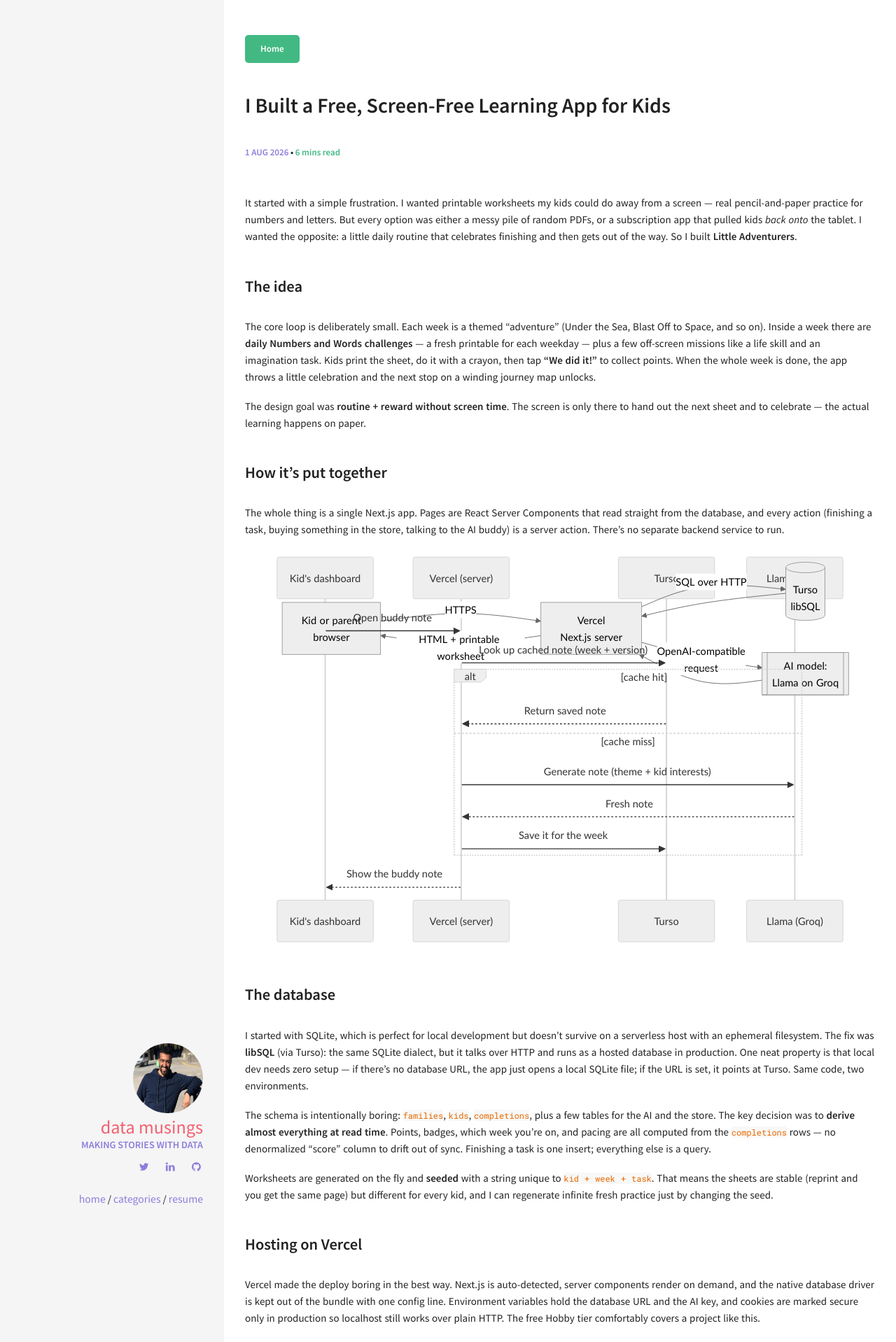
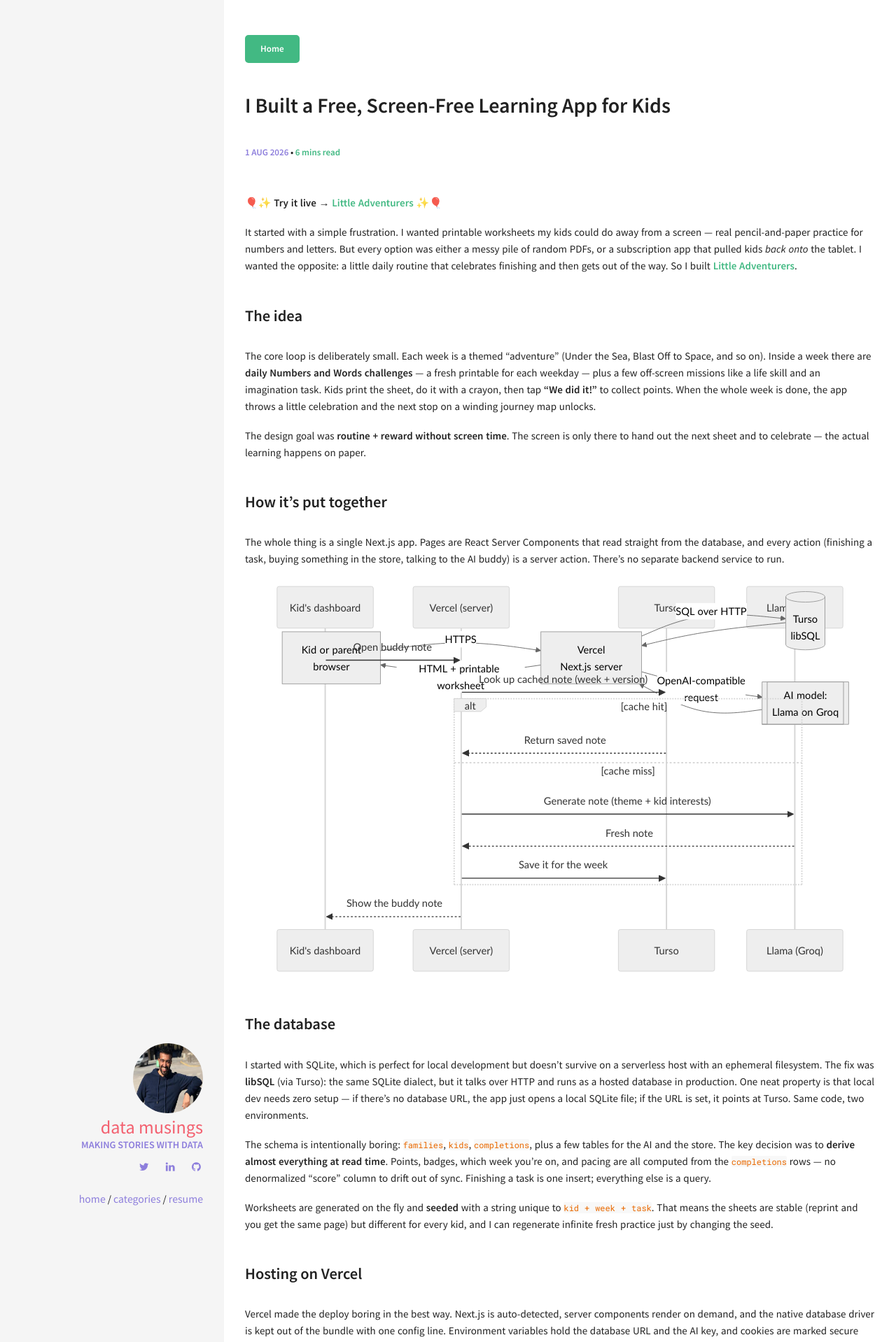
Before and after one commit to kunalkohli/kunalkohli.github.io, a Jekyll site: the page built from _posts/2026-08-01-little-adventurers.md, in a window 1280 px wide. Shown: the top 1918 px of the page at 70% size. Built offline with Jekyll 4.4.1, drawn with Linux system fonts in a browser that asks for light colours.

Commit message:
post: add live site link at top + hyperlink Little Adventurers in intro
Assisted-By: devx/9cb56672-955f-4cc0-9797-3dc72d139f4c

```diff
--- a/_posts/2026-08-01-little-adventurers.md
+++ b/_posts/2026-08-01-little-adventurers.md
@@ -8,7 +8,9 @@ published: true
 mermaid: true
 ---
 
-It started with a simple frustration. I wanted printable worksheets my kids could do away from a screen — real pencil-and-paper practice for numbers and letters. But every option was either a messy pile of random PDFs, or a subscription app that pulled kids *back onto* the tablet. I wanted the opposite: a little daily routine that celebrates finishing and then gets out of the way. So I built **Little Adventurers**.
+🎈✨ **Try it live → [Little Adventurers](https://little-adventurers.vercel.app)** ✨🎈
+
+It started with a simple frustration. I wanted printable worksheets my kids could do away from a screen — real pencil-and-paper practice for numbers and letters. But every option was either a messy pile of random PDFs, or a subscription app that pulled kids *back onto* the tablet. I wanted the opposite: a little daily routine that celebrates finishing and then gets out of the way. So I built [**Little Adventurers**](https://little-adventurers.vercel.app).
 
 <!--more-->
 
```
